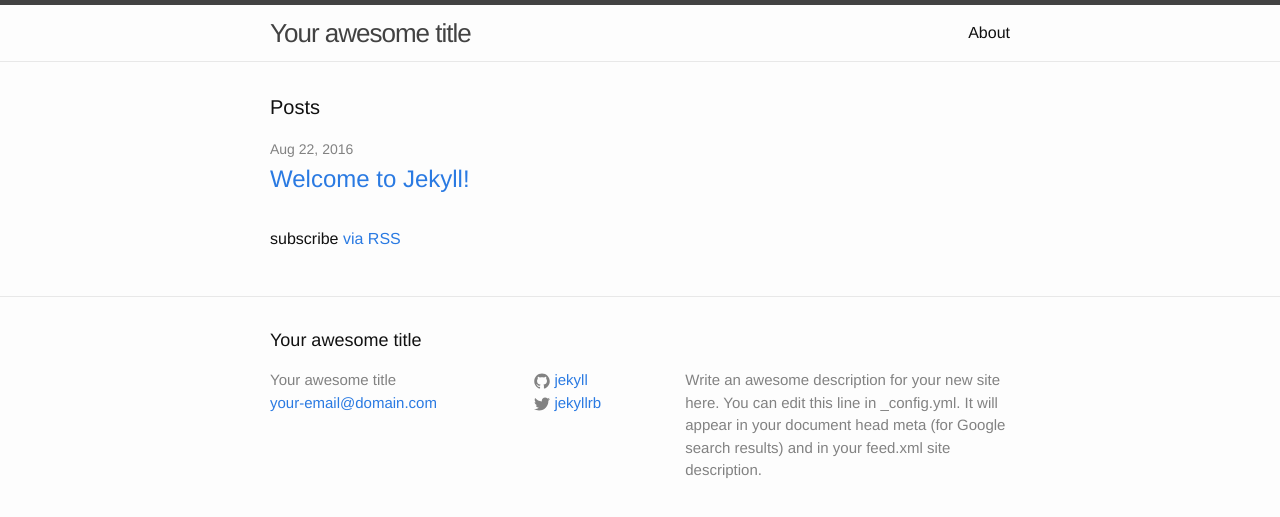
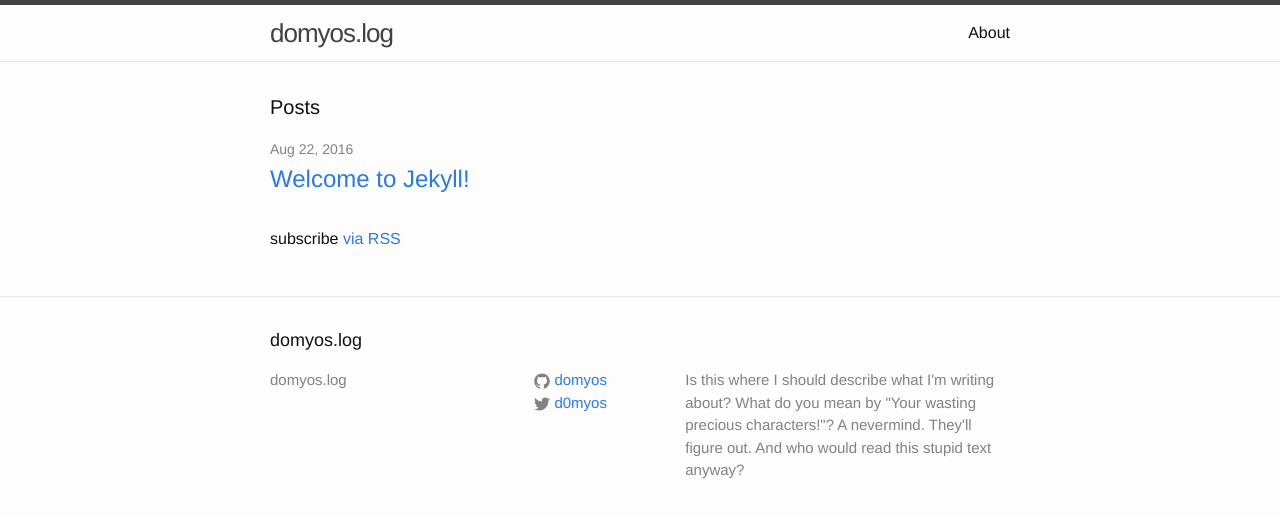
Before and after one commit to domyos/domyos.github.io, a Jekyll site: the page built from index.html, in a window 1280 px wide. Shown: the top 517 px of the page. Built offline with Jekyll 4.4.1, drawn with Linux system fonts in a browser that asks for light colours.

Commit message:
Adjust config.

```diff
--- a/_config.yml
+++ b/_config.yml
@@ -6,16 +6,15 @@
 # 'jekyll serve'. If you change this file, please restart the server process.
 
 # Site settings
-title: Your awesome title
-email: your-email@domain.com
+title: domyos.log
 description: > # this means to ignore newlines until "baseurl:"
-  Write an awesome description for your new site here. You can edit this
-  line in _config.yml. It will appear in your document head meta (for
-  Google search results) and in your feed.xml site description.
+  Is this where I should describe what I'm writing about? What do you mean by
+  "Your wasting precious characters!"? A nevermind. They'll figure out. And who
+  would read this stupid text anyway?
 baseurl: "" # the subpath of your site, e.g. /blog
-url: "http://yourdomain.com" # the base hostname & protocol for your site
-twitter_username: jekyllrb
-github_username:  jekyll
+url: "http://domyos.github.io" # the base hostname & protocol for your site
+twitter_username: d0myos
+github_username:  domyos
 
 # Build settings
 markdown: kramdown
```
